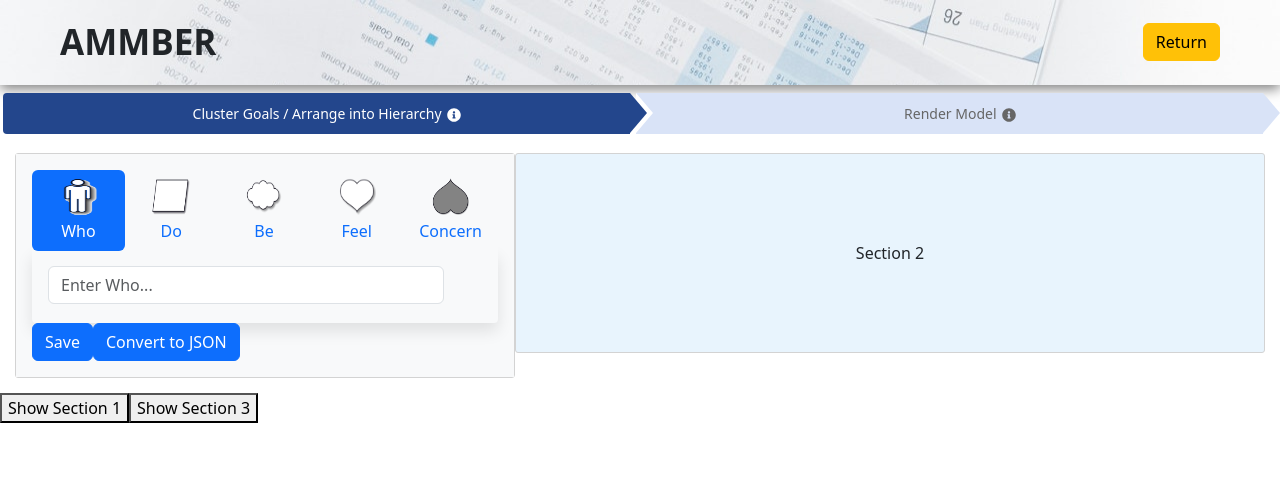
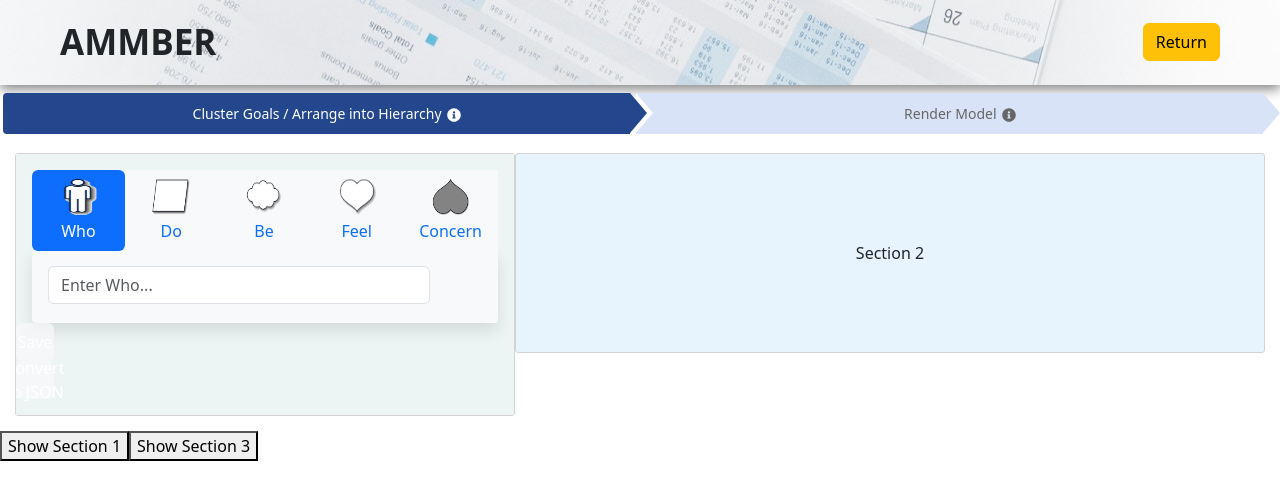
Before and after one commit to MotivationalModelling/mm-local-editor, a React (Vite) app: page /projectEdit in a window 1280 px wide. Shown: the top 500 px of the page. Built offline with nearby package versions, Linux system fonts and the light colour scheme.

Commit message:
Feature: Update the CSS

```diff
--- a/src/components/TabButtons.module.css
+++ b/src/components/TabButtons.module.css
@@ -2,11 +2,12 @@
 .tabContainer {
   width: 100%;
   margin: 0; /* Space for the navigation bar */
-  background-color: #f8f9fa;
+  background-color: rgb(236, 244, 244);
   padding: 1rem;
   height: 100%;
   /* float: left;  */
   box-sizing: border-box;
+  overflow-x: auto;
 }
 
 /* Ensure that the tab buttons are the same size */
@@ -40,11 +41,18 @@
   background-color: #f8f9fa;
 }
 
-/* Style for the button to add new rows */
-.addButton {
-  margin-top: 1rem;
-  background-color: #f8f9fa; /* Light grey background */
-  border: 1px solid #ccc; /* A subtle border, can be removed if not needed */
+/* Style for the button to delete rows */
+.deleteButton {
+  width: 1cm;
+  height: 1cm;
+  background-color: #f8f9fab9;
+  border: none;
+  padding: 0;
+  display: flex;
+  align-items: center;
+  justify-content: center;
+  margin-right: 1.5rem;
+  margin-left: -1rem;
 }
 
 /* Style for the container of the nav elements */
@@ -73,10 +81,30 @@
   background: transparent;
 }
 
+.deleteIcon {
+  width: 1rem;
+  height: 1rem;
+  background: transparent;
+}
+
 .labelBelowIcon {
   margin-top: 0.25rem;
 }
 
 .formGroup {
   margin-bottom: 0.2rem; /* Adjusted bottom margin for spacing */
+  margin-right: 0.2rem;
 }
+
+.saveButton {
+  width: 1cm;
+  height: 1cm;
+  background-color: #f8f9fab9;
+  border: none;
+  padding: 0;
+  display: flex;
+  align-items: center;
+  justify-content: center;
+  margin-right: 1.5rem;
+  margin-left: -1rem;
+}
```
